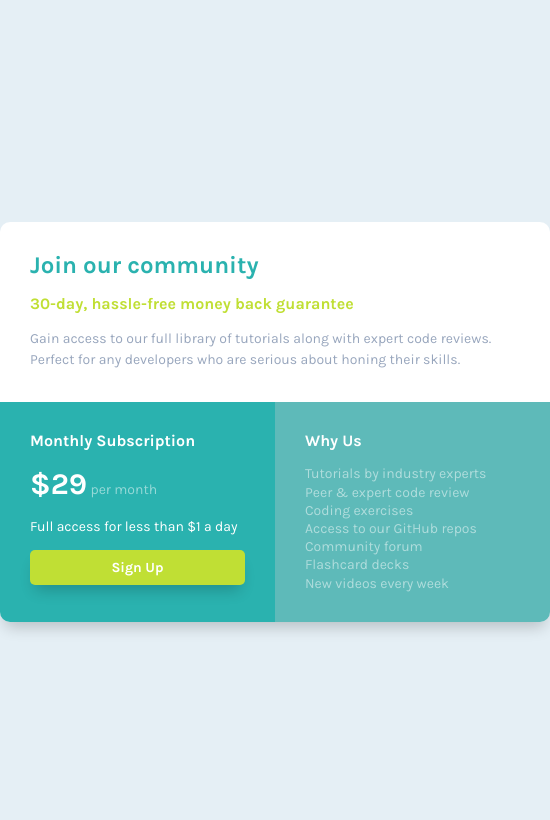
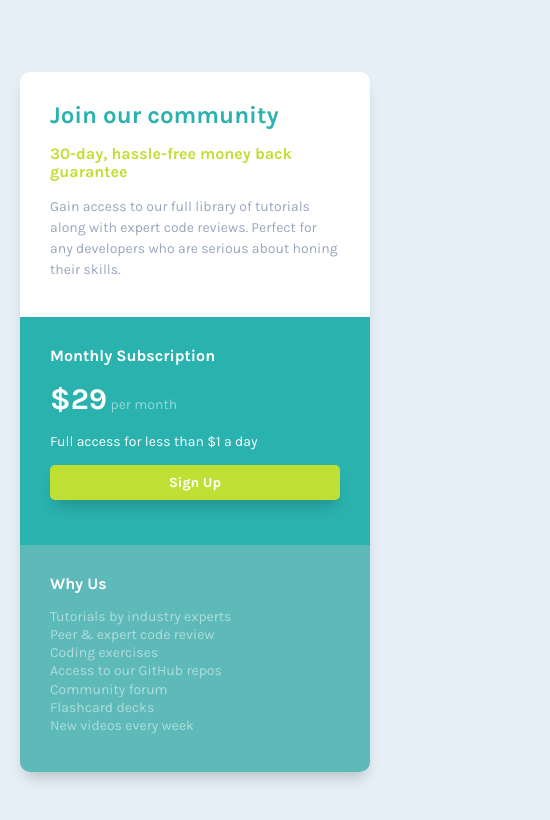
Before and after one commit to ERNESTO-PANAMENO/Single-price-grid, a plain HTML site: page index.html in a window 390 px wide. Shown: the whole page, 550 px wide, since content can reach past the window. Drawn offline with Linux system fonts and the light colour scheme.

Commit message:
Create styles.css

```diff
--- a/css/styles.css
+++ b/css/styles.css
@@ -113,3 +113,34 @@ h1, h2, h3, p{
     cursor: pointer;
     box-shadow: 0px 10px 15px -5px rgba(0, 0, 0, 0.2);
 }
+
+@media (max-width: 700px){
+
+    .container{
+        width: 350px;
+        height: 700px;
+    }
+
+    .header{
+        height: 35%;
+    }
+
+    .main{
+        height: 65%;
+        flex-direction: column;
+    }
+
+    .subscription, .why-us{
+        width: 100%;
+        height: 50%;
+        padding: 30px;
+    }
+
+    .subscription{
+        border-radius: 0px;
+    }
+
+    .why-us{
+        border-radius: 0px 0px 10px 10px;;
+    }
+}
```
